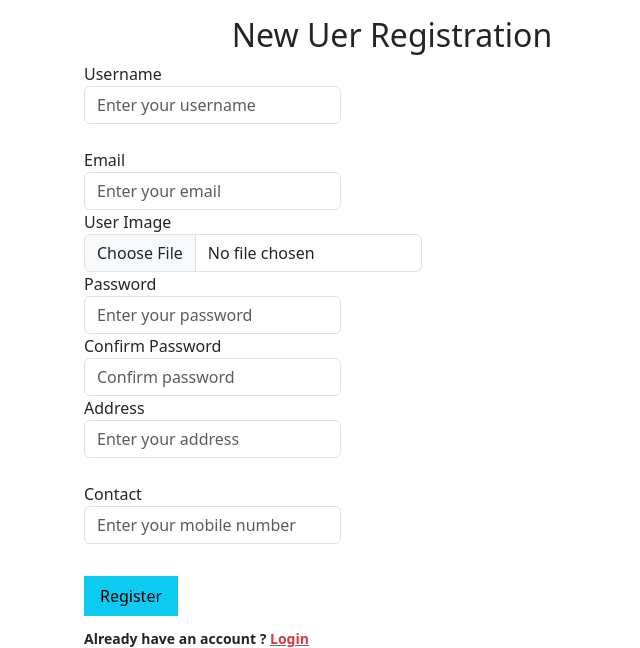
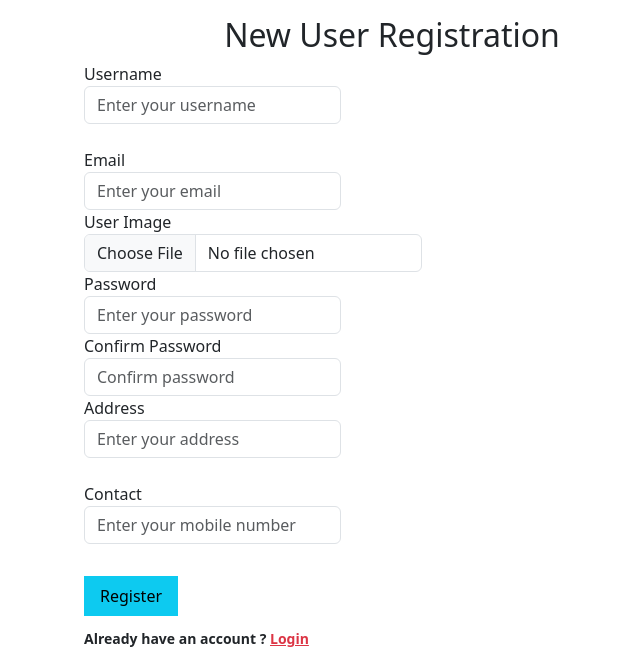
Before and after one commit to uttamkant/Ecommerce, a PHP site: page /user_area/user_registration.php in a window 1280 px wide. Shown: the top 648 px of the page, without its empty margins (248-888 px from the left). Run offline with PHP 8.4, Linux system fonts and the light colour scheme.

Commit message:
13th commit

```diff
--- a/user_area/user_login.php
+++ b/user_area/user_login.php
@@ -1,3 +1,7 @@
+
+
+
+
 <!DOCTYPE html>
 <html lang="en">
 <head>
@@ -11,7 +15,7 @@
     <!--<link rel="stylesheet" href="style/all.min.css">-->
     <body>
         <div class="container-fluid my-3">
-            <h2 class="text-center">New Uer Registration</h2>
+            <h2 class="text-center">New User login</h2>
             <div class="row d-flex  align-items-center justify-content-center">
                 <div class="lg-12 col-xl-6">
                     <form action="" method="post" enctype="multipart/form-data">
--- a/user_area/user_registration.php
+++ b/user_area/user_registration.php
@@ -2,6 +2,53 @@
 <?php
 include($_SERVER["DOCUMENT_ROOT"]."/Ecommerce/Admin_area/includes/connect.php");
 include($_SERVER["DOCUMENT_ROOT"]."/Ecommerce/Admin_area/functions/common_function.php");
+
+if(isset($_POST['user_register'])){
+     $user_username=$_POST['user_username'];
+     $user_email=$_POST['user_email'];
+
+
+    $user_image=$_FILES['user_image']['name'];
+    $tmp_image=$_FILES['user_image']['tmp_name'];
+   // move_uploaded_file($tmp_image,"./user_images/$user_image");
+     $user_password=$_POST['user_password'];
+     $conf_user_password=$_POST['conf_user_password'];
+     $user_address=$_POST['user_address'];
+     $user_contact=$_POST['user_contact'];
+
+     // checking empty condition
+    if(   $user_username=='' or    $user_email=='' or
+        $user_image=='' or   $user_password=='' or  $conf_user_password==''
+        or $user_address==''or   $user_contact==''){
+         echo "<script>alert('Please fill all the available fields')</script>";
+        exit();
+        }else{
+
+            if($user_password===$conf_user_password)
+            {
+                move_uploaded_file($tmp_image,"./user_images/$user_image");
+                 $hashed_user_password=password_hash($user_password,PASSWORD_BCRYPT);
+                $insert_user="insert into `user_table` (username,user_email,user_password,
+       user_image,  user_ip,user_address,user_mobile) values('$user_username','$user_email','$hashed_user_password','$user_image',
+       'NULL',
+            '$user_address','$user_contact')";
+            $result_query=mysqli_query($conn,$insert_user);
+            if($result_query){
+                echo "<script>alert('Successfully register the user')</script>";
+            }else{
+                echo "<script>alert('user have been not register')</script>";
+        exit();
+            }
+
+            }else{
+                   echo "<script>alert('your password is not matching')</script>";
+        exit();
+            }
+
+        }
+
+}
+
 ?>
 
 <!DOCTYPE html>
@@ -17,7 +64,7 @@ include($_SERVER["DOCUMENT_ROOT"]."/Ecommerce/Admin_area/functions/common_functi
     <!--<link rel="stylesheet" href="style/all.min.css">-->
     <body>
         <div class="container-fluid my-3">
-            <h2 class="text-center">New Uer Registration</h2>
+            <h2 class="text-center">New User Registration</h2>
             <div class="row d-flex  align-items-center justify-content-center">
                 <div class="lg-12 col-xl-6">
                     <form action="" method="post" enctype="multipart/form-data">
```
Also changed, not shown: Admin_area/insert_product.php (+10 -14 lines), Admin_area/product_images/ apple.jpg (added), Admin_area/product_images/apple.jpg (added), user_area/user_images/jeans.jpg (added).
